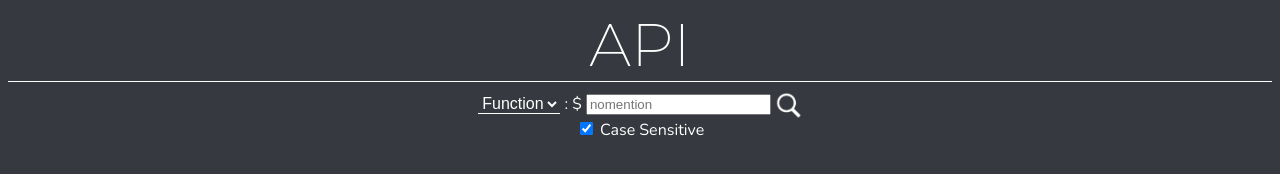
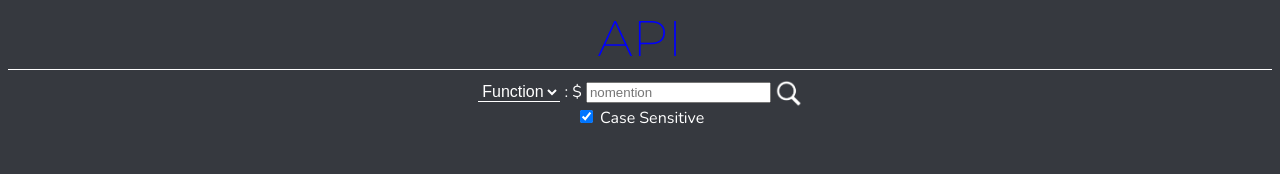
Before and after one commit to hcs1219/bdfd-api, a website: page index.html in a window 1280 px wide. Drawn offline with nearby package versions, Linux system fonts and the light colour scheme.

Commit message:
Update index.html

```diff
--- a/index.html
+++ b/index.html
@@ -29,7 +29,7 @@
        }
     </style>
     <header style="text-align:center;border-bottom:thin solid white;margin-bottom:10px;">
-      <a href="/api" style="color:white;text-decoration:none;font-size:60px;font-family:'Montserrat', sans-serif;">API</a>
+      <a href="/api" style="color:blue;text-decoration:none;font-size:50px;font-family:'Montserrat', sans-serif;">API</a>
     </header>
     <div style="font-family:'Nunito', sans-serif;text-align:center;">
       <form>
```
